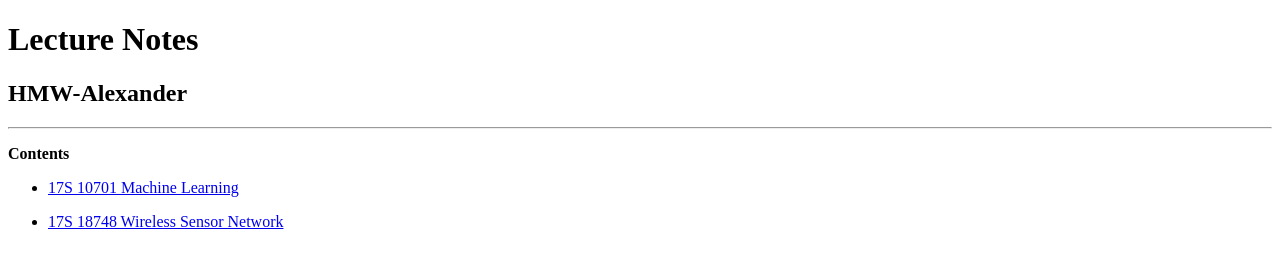
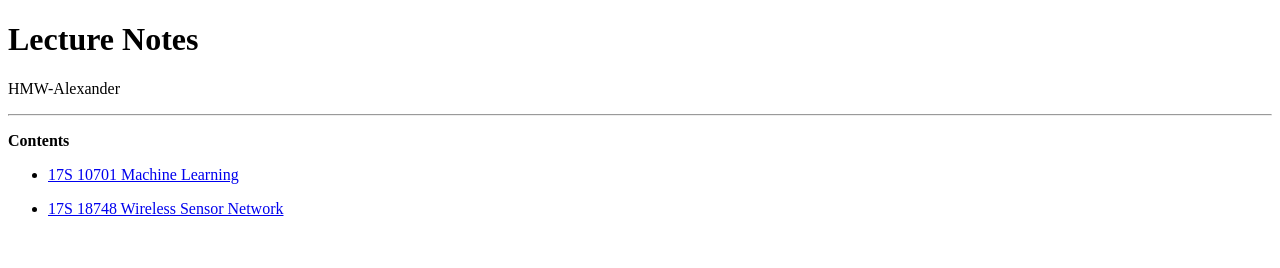
Before and after one commit to MengwenHe-CMU/CMU-Courses, a plain HTML site: page index.html in a window 1280 px wide. Drawn offline with Linux system fonts and the light colour scheme.

Commit message:
auto-update

```diff
--- a/index.html
+++ b/index.html
@@ -14,7 +14,7 @@
 <body>
 <header>
 <h1 class="title"><strong>Lecture Notes</strong></h1>
-<h2 class="author">HMW-Alexander</h2>
+<p class="author">HMW-Alexander</p>
 </header>
 <hr />
 <p><strong>Contents</strong></p>
```
